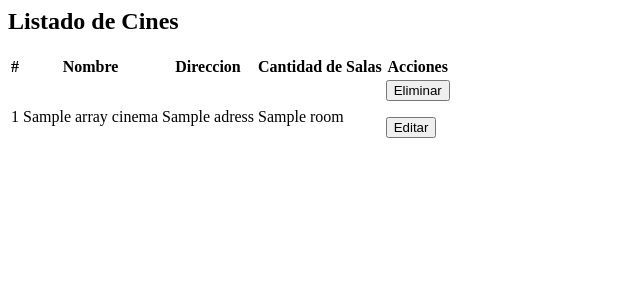
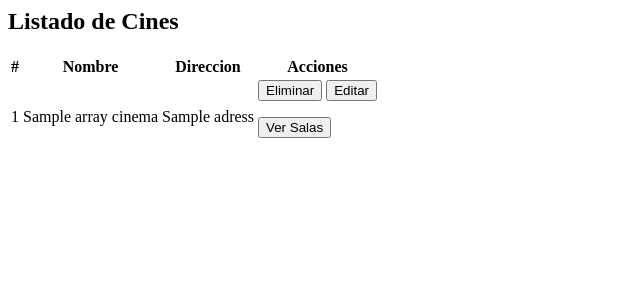
Before and after one commit to santiago8988/MoviePass2, a PHP site: the page made by View/cinema-list.php in a window 1280 px wide. Shown: the top 300 px of the page, without its empty margins (0-640 px from the left). Run offline with PHP 8.4, Linux system fonts and the light colour scheme; the template is opened without the code that fills it: most values are stand-ins (such as "Sample title", 1, 10 or a date in 2020); some libraries are stand-ins or nearby versions.

Commit message:
arreglado gxc

```diff
--- a/Controllers/CinemaController.php
+++ b/Controllers/CinemaController.php
@@ -27,6 +27,8 @@ class CinemaController
     public function ShowListView()
     {
         $arrayCinemas = $this->cinemaDAO->getAll();
+
+
 
         require_once(VIEWS_PATH."cinema-list.php");
 
--- a/Controllers/RoomController.php
+++ b/Controllers/RoomController.php
@@ -15,8 +15,10 @@ class RoomController
         $this->roomDAO= new roomDAO();
     }
 
-    public function ShowAddView()
+    public function ShowAddView($idCinema)
     {
+
+
         require_once(VIEWS_PATH."add-room.php");
 
     }
--- a/View/add-room.php
+++ b/View/add-room.php
@@ -0,0 +1,5 @@
+<?php
+
+echo "vista crear sala";
+
+?>
--- a/View/cinema-list.php
+++ b/View/cinema-list.php
@@ -11,7 +11,6 @@
       <th scope="col">#</th>
       <th scope="col">Nombre</th>
       <th scope="col">Direccion</th>
-      <th scope="col"> Cantidad de Salas</th>
       <th scope="col">Acciones</th>
     </tr>
   </thead>
@@ -26,9 +25,10 @@
                                         <td><?php echo $cinema->getIdCinema(); ?></td>
                                         <td><?php echo $cinema->getName(); ?></td>
                                         <td><?php echo $cinema->getAdress(); ?></td>
-                                        <td><?php echo $cinema->getRoom(); ?></td>
-                                        <td><form action = "<?php echo FRONT_ROOT?>Cinema/Remove" method = "POST"><button class="btn-xs btn btn-danger" type = "submit" name = "remove" value = "<?php echo $cinema->getIdCinema(); ?>">Eliminar</button></form>
-                                            <form action = "<?php echo FRONT_ROOT?>Cinema/Edit" method = "POST"><button class="btn btn-primary btn-xs" type = "edit" name = "edit" value = "<?php echo $cinema->getIdCinema(); ?>">Editar</button></form>                                    </td>
+                                        <td><form action = "<?php echo FRONT_ROOT?>Cinema/Remove" method = "POST"><button class="btn-xs btn btn-danger" type = "submit" name = "remove" value = "<?php echo $cinema->getIdCinema(); ?>">Eliminar</button>
+                                        <form action = "<?php echo FRONT_ROOT?>Cinema/Edit" method = "POST"><button class="btn btn-primary btn-xs" type = "edit" name = "edit" value = "<?php echo $cinema->getIdCinema(); ?>">Editar</button></form>
+                                        <form action = "<?php echo FRONT_ROOT?>Room/ShowListViewxCinema" method = "POST"><button class="btn btn-primary btn-xs" type = "edit" name = "edit" value = "<?php echo $cinema->getIdCinema(); ?>">Ver Salas</button></form>
+                                         </td>
                                     </tr>
 
                                 <?php
--- a/View/roomXcinema.php
+++ b/View/roomXcinema.php
@@ -0,0 +1,5 @@
+<?php
+
+var_dump($roomList);
+
+?>
```
Also changed, not shown: DAO/roomDAO.php (+8 -7 lines), View/room-list.php (deleted).
